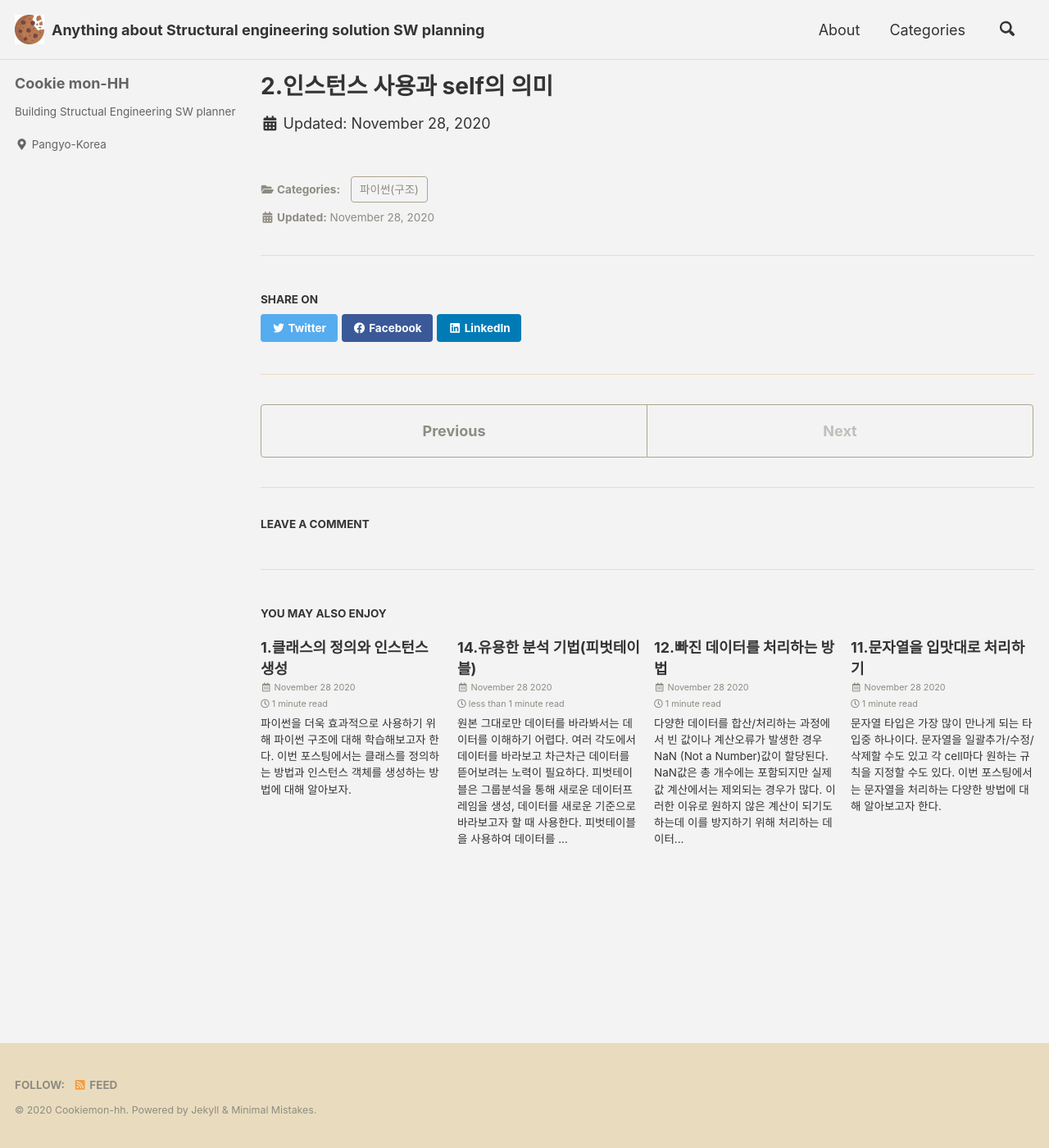
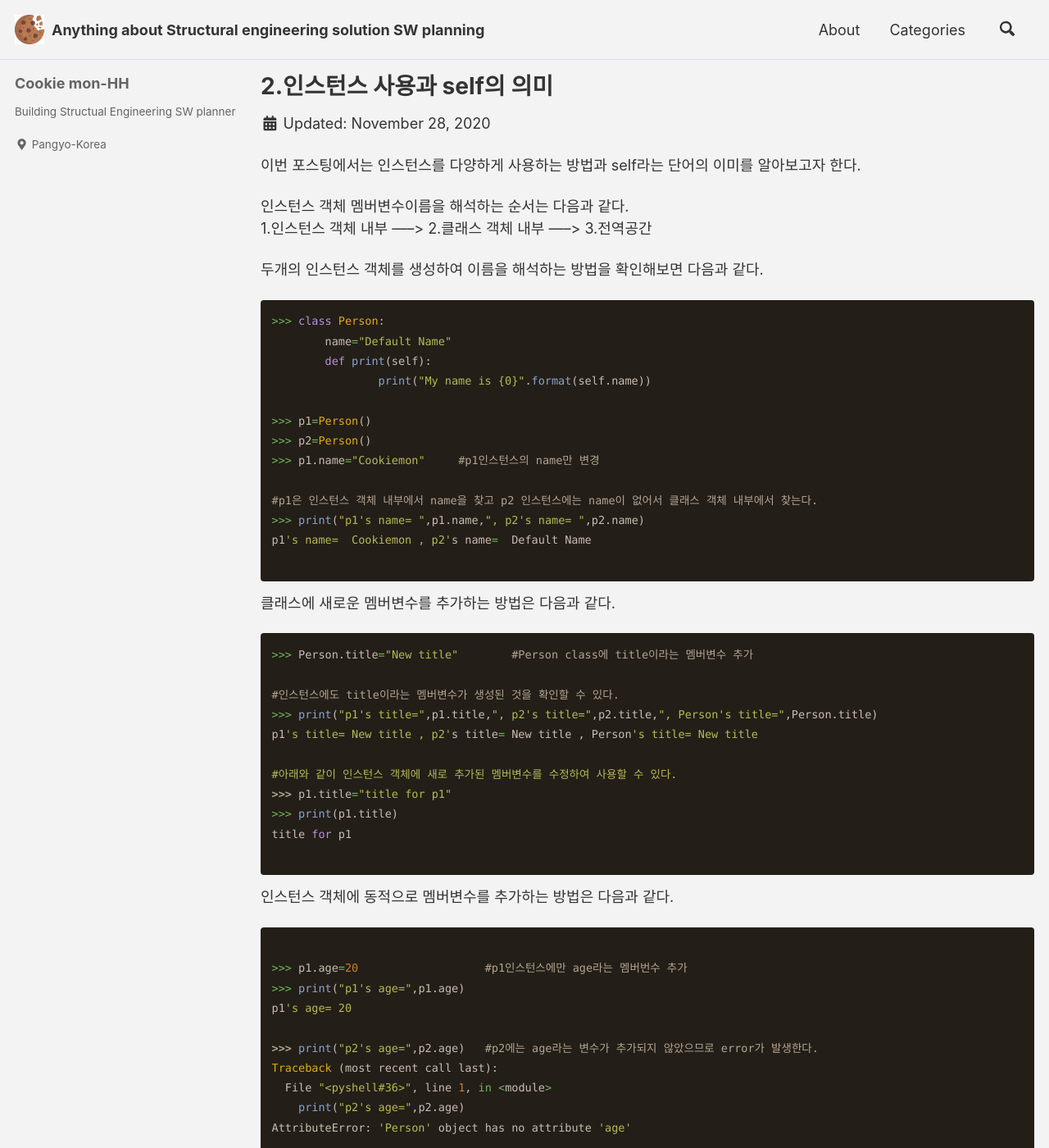
Before and after one commit to CookieMon-HH/cookiemon-hh.github.io, a Jekyll site: the page built from _posts/2020-11-28-7 2 인스턴스 사용과 self의 의미.md, in a window 1280 px wide and 1400 px high. Shown: the whole window at 82% size. Built offline with Jekyll 4.4.1, drawn with Linux system fonts in a browser that asks for light colours; cached includes are drawn as plain includes; a script that is not in the unit is left out; comment, search, counter and statistics services are not loaded; some of the changed text lies outside the part shown.

Commit message:
Update 2020-11-28-7 2 인스턴스 사용과 self의 의미.md

````diff
--- a/_posts/2020-11-28-7 2 인스턴스 사용과 self의 의미.md
+++ b/_posts/2020-11-28-7 2 인스턴스 사용과 self의 의미.md
@@ -8,3 +8,101 @@ categories:
 
 date : 2020-11-28
 ---
+
+
+이번 포스팅에서는 인스턴스를 다양하게 사용하는 방법과 self라는 단어의 이미를 알아보고자 한다.
+
+인스턴스 객체 멤버변수이름을 해석하는 순서는 다음과 같다.
+1.인스턴스 객체 내부 -----> 2.클래스 객체 내부  -----> 3.전역공간
+
+두개의 인스턴스 객체를 생성하여 이름을 해석하는 방법을 확인해보면 다음과 같다.
+
+```python
+>>> class Person:
+	name="Default Name"
+	def print(self):
+		print("My name is {0}".format(self.name))
+
+>>> p1=Person()
+>>> p2=Person()
+>>> p1.name="Cookiemon"     #p1인스턴스의 name만 변경
+
+#p1은 인스턴스 객체 내부에서 name을 찾고 p2 인스턴스에는 name이 없어서 클래스 객체 내부에서 찾는다.
+>>> print("p1's name= ",p1.name,", p2's name= ",p2.name)
+p1's name=  Cookiemon , p2's name=  Default Name
+
+```
+
+클래스에 새로운 멤버변수를 추가하는 방법은 다음과 같다.
+
+```python
+>>> Person.title="New title"        #Person class에 title이라는 멤버변수 추가
+
+#인스턴스에도 title이라는 멤버변수가 생성된 것을 확인할 수 있다.
+>>> print("p1's title=",p1.title,", p2's title=",p2.title,", Person's title=",Person.title)
+p1's title= New title , p2's title= New title , Person's title= New title
+
+#아래와 같이 인스턴스 객체에 새로 추가된 멤버변수를 수정하여 사용할 수 있다.
+>>> p1.title="title for p1"
+>>> print(p1.title)
+title for p1
+
+```
+
+인스턴스 객체에 동적으로 멤버변수를 추가하는 방법은 다음과 같다.
+
+```python
+
+>>> p1.age=20                   #p1인스턴스에만 age라는 멤버번수 추가
+>>> print("p1's age=",p1.age)
+p1's age= 20
+
+>>> print("p2's age=",p2.age)   #p2에는 age라는 변수가 추가되지 않았으므로 error가 발생한다.
+Traceback (most recent call last):
+  File "<pyshell#36>", line 1, in <module>
+    print("p2's age=",p2.age)
+AttributeError: 'Person' object has no attribute 'age'
+
+```
+
+Self라는 단어의 의미 : 자기 자신을 참조하는 의미의 self
+Self를 사용하는 방법은 다음과 같다.
+
+```python
+
+str="Not Class Member"
+class GString:
+  	str=""
+  	def set(self,msg):     #올바른 예, Gsting의 str을 의미한다.
+    		self.str=msg
+  	def print(self):       #잘못된 예, 전역공간의 str을 의미한다.
+  	  	print(str)
+
+Not Class Memberg=GString()
+g.set("Fist Message")
+g.print()
+
+
+#위의 구문을 .py로 저장 한 후 모듈을 실행하면 아래의 결과를 얻는다.
+Not Class Member         #class 내부의 str이 아닌 전역공간의 str을 출력
+
+```
+
+올바른 예
+```python
+str="Not Class Member"
+
+class GString:
+	str=""
+	def set(self,msg):
+		self.str=msg
+	def print(self):
+		print(self.str)     #클래스 내부의 str 값을 의미한다.
+
+g=GString()
+g.set("Fist Message")
+g.print()
+
+>>>
+Fist Message           #클래스 내부의 str 값을 출력
+```
````
